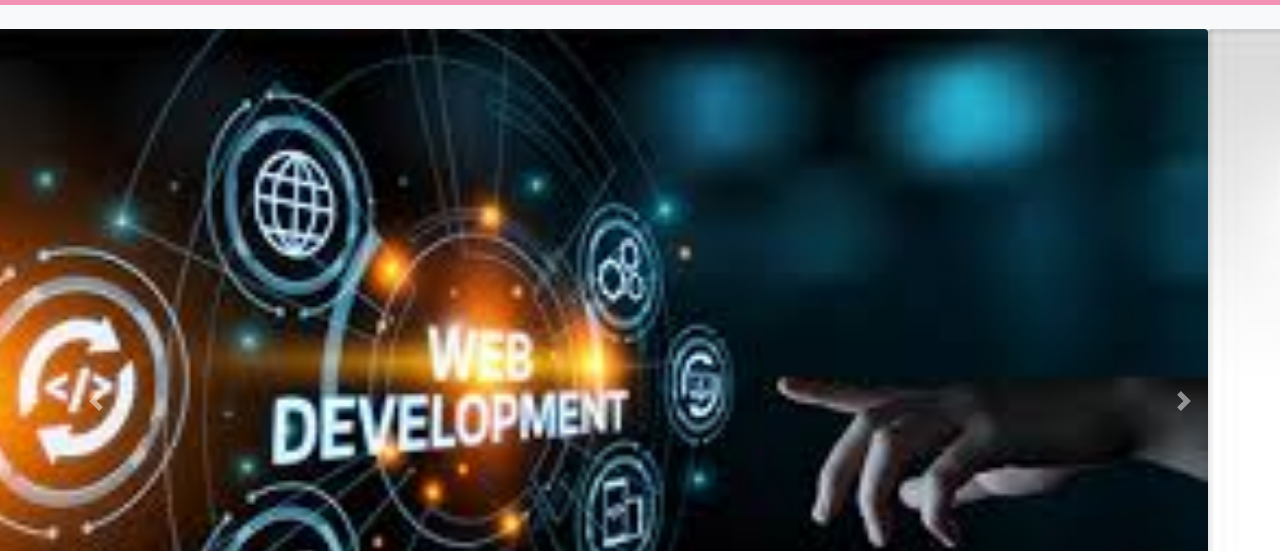
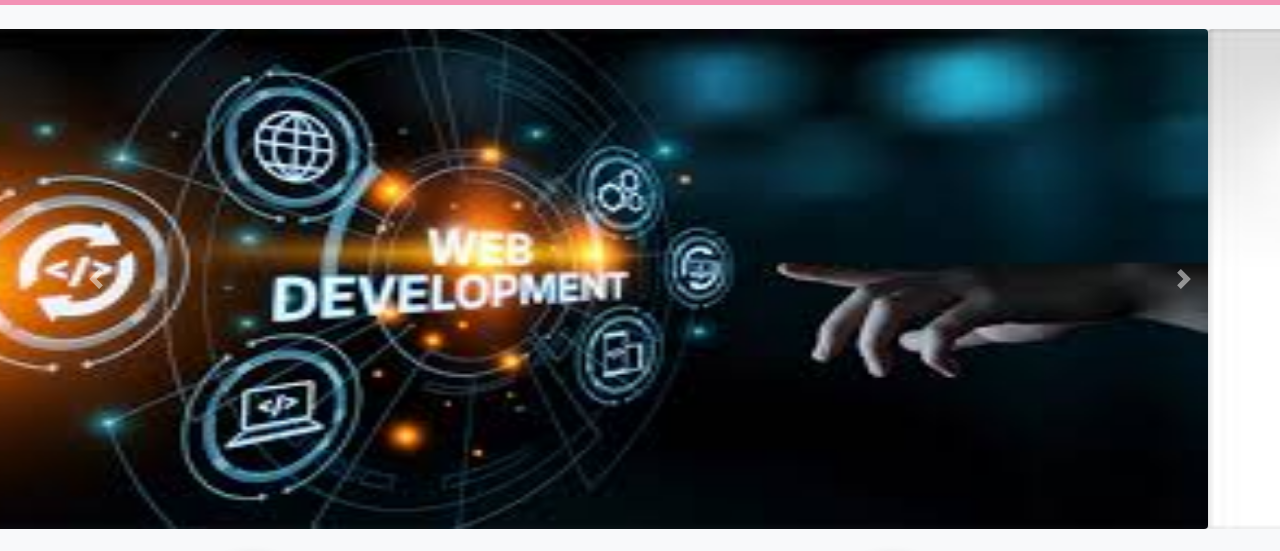
Before and after one commit to Yesica1983/Pagina-web-en-dupla, a plain HTML site: page index.html in a window 1280 px wide. Shown: the part 200-751 px from the top of the page. Drawn offline with nearby package versions, Linux system fonts and the light colour scheme.

Commit message:
Modificación resolucion imagen carousel

```diff
--- a/styles.css
+++ b/styles.css
@@ -157,3 +157,15 @@ li {
     height: 150px; /* Ajusta este valor según el tamaño deseado */
     object-fit: cover; /* Asegura que la imagen se recorte para llenar el contenedor */
 }
+/* Estilos para el carrusel */
+.carousel-inner {
+    max-height: 500px; /* Ajusta la altura máxima del carrusel */
+}
+
+.carousel-item img {
+    max-height: 500px; /* Ajusta la altura máxima de las imágenes del carrusel */
+    max-width: 100%; /* Asegura que las imágenes no excedan el ancho del carrusel */
+    height: auto; /* Mantiene la proporción de la altura */
+    width: auto; /* Mantiene la proporción del ancho */
+    margin: 0 auto; /* Centra las imágenes */
+}
```
